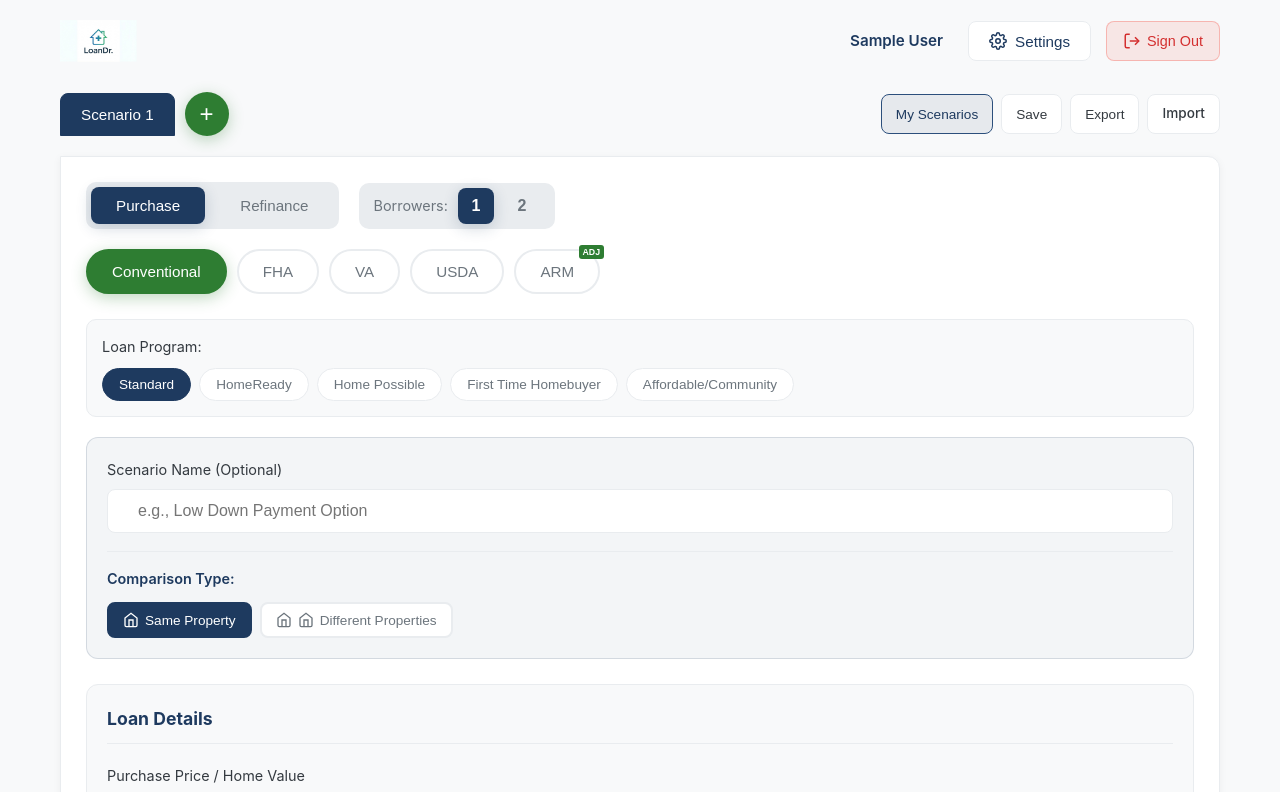
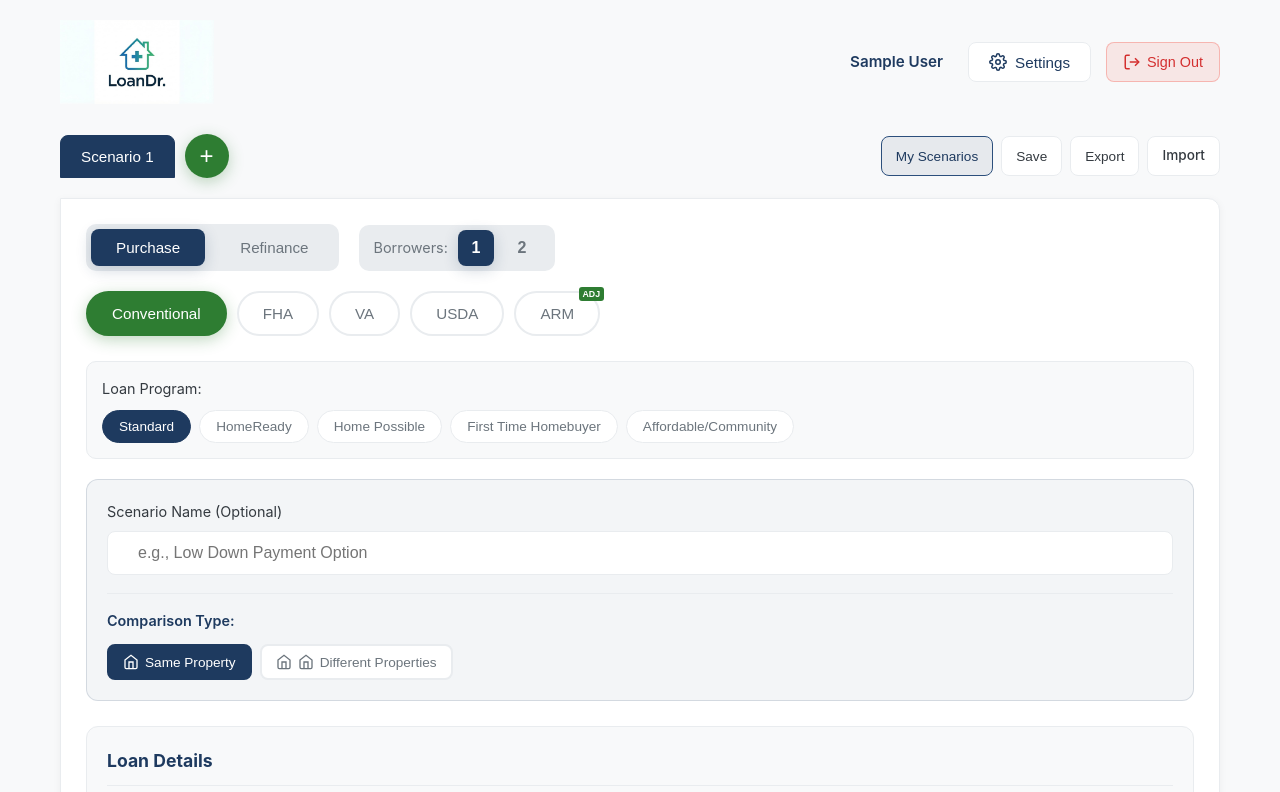
Before and after one commit to Jblood21/Loan-Comparison-, a plain HTML site: page index.html in a window 1280 px wide. Shown: the top 792 px of the page. Drawn offline with nearby package versions, Linux system fonts and the light colour scheme; sample sign-in values are in the browser's storage.

Commit message:
Double logo size to 84px

```diff
--- a/styles.css
+++ b/styles.css
@@ -122,7 +122,7 @@ header {
 }
 
 .logo-img-header {
-    height: 42px;
+    height: 84px;
     width: auto;
     object-fit: contain;
     background: transparent;
```
